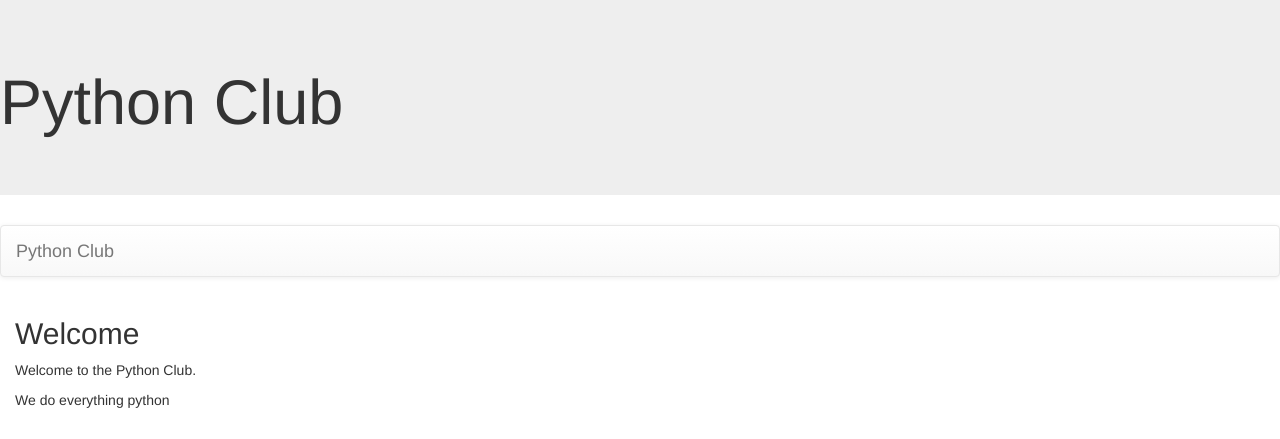
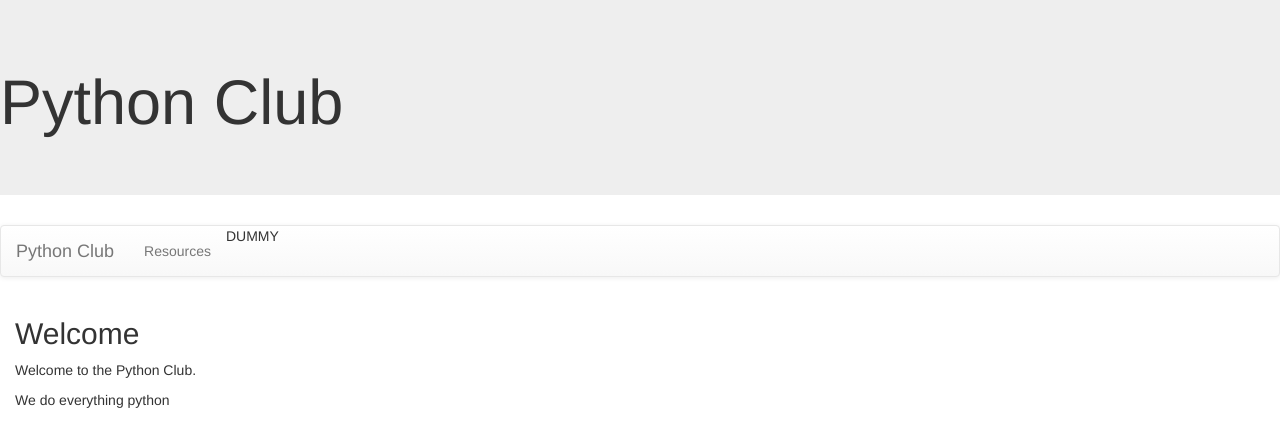
Before and after one commit to marlondocouto/Django, a Django app: page /pythonclubapp/ in a window 1280 px wide. Shown: the top 439 px of the page. Run offline with Django 3.2, Linux system fonts and the light colour scheme; some libraries are stand-ins or nearby versions.

Commit message:
Add files via upload

```diff
--- a/pythonclubproject/pythonclubapp/templates/base.html
+++ b/pythonclubproject/pythonclubapp/templates/base.html
@@ -16,7 +16,8 @@
 <a class="navbar-brand" href="{% url 'index' %}">Python Club</a>
 </div>
 <ul class="nav navbar-nav">
-
+  <li><a href="{% url 'resources' %}">Resources</a></li> <!--name of html resource on url page-->
+  <li>DUMMY</li>
 </ul>
 </div>
 </nav>
```
